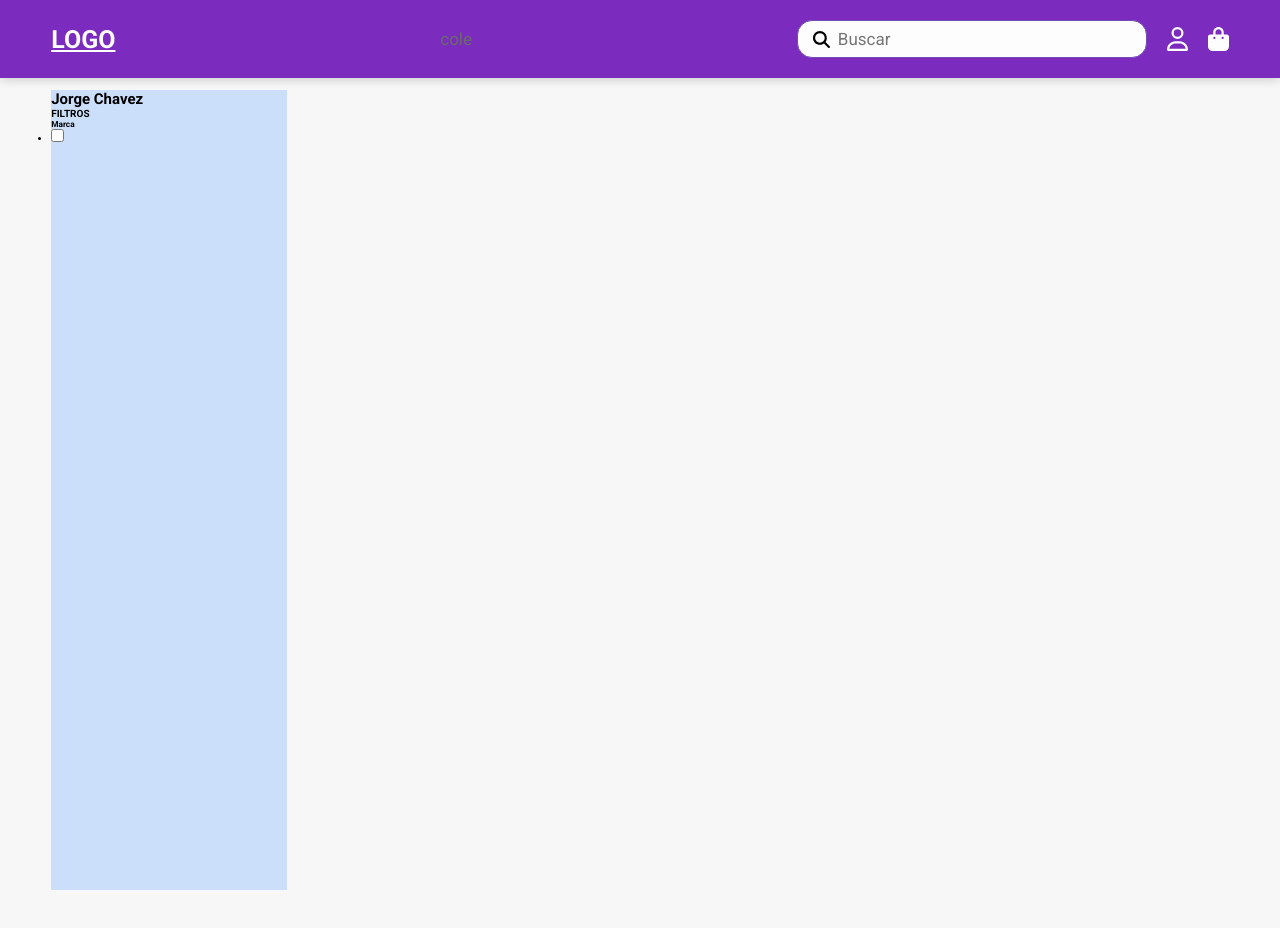
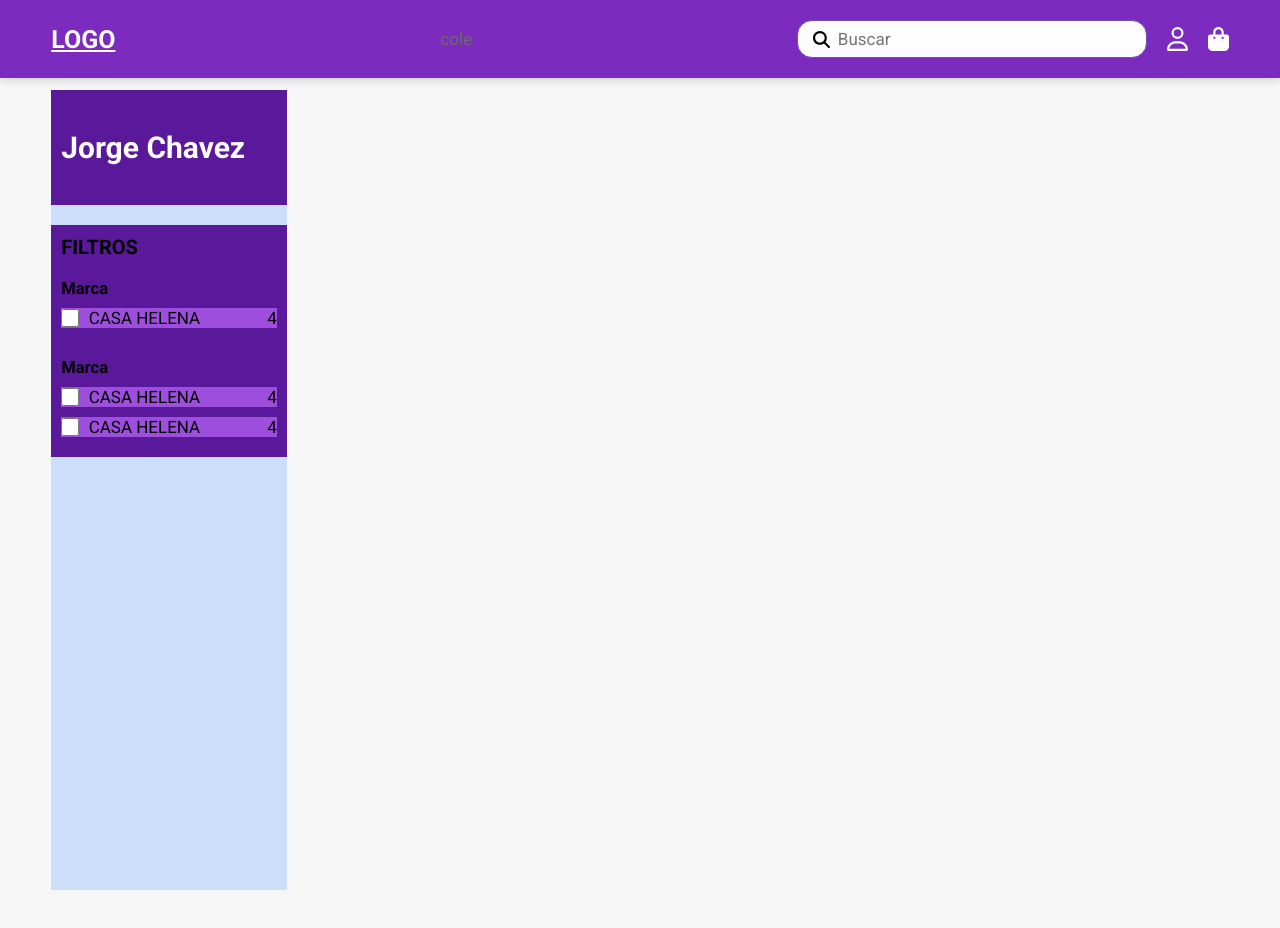
Before and after one commit to migueljarecca/escolar-plus, a React (Vite) app in the folder client/: page /uniforms/1 in a window 1280 px wide. Shown: the top 928 px of the page. Built offline with nearby package versions, Linux system fonts and the light colour scheme; no server answers.

Commit message:
se realiza los filtros aun la mitad del html

```diff
--- a/client/src/App.css
+++ b/client/src/App.css
@@ -244,6 +244,62 @@ body {
   height: 100vh;
 }
 
+.left-sidebar .div-cole-title {
+  display: flex;
+  padding: 4rem 1rem;
+  background: #5a189a;
+  color: #fdfdfd;
+}
+
+.left-sidebar .div-cole-title h1 {
+  font-size: 3rem;
+}
+
+.left-sidebar .div-cole-filtro {
+  margin-top: 2rem;
+  padding: 1rem;
+  background: #5a189a;
+  font-size: 2rem;
+}
+
+.left-sidebar .section-filter h5 {
+  padding-top: 2rem;
+}
+
+.left-sidebar .section-filter ul {
+  list-style: none;
+}
+
+.left-sidebar .section-filter .div-button {
+  display: flex;
+  margin-top: 1rem;
+  margin-bottom: 1rem;
+  align-items: center;
+  background: #9d4edd;
+  cursor: pointer;
+}
+
+.section-filter .div-button input {
+  width: 20px;
+  height: 20px;
+  vertical-align: middle;
+  border-radius: 6px;
+  margin-right: 1rem;
+  border: 1px solid #ccc;
+  cursor: pointer;
+  /* background: #fff */
+}
+
+.section-filter .div-button label {
+  display: flex;
+  font-size: 1.7rem;
+  justify-content: space-between;
+  width: 100%;
+  cursor: pointer;
+}
+
+
+
 .container-uniform .main-content {
   /* background: #cbdffa; */
   flex-basis: 75%;
--- a/client/src/pages/UniformsPage.jsx
+++ b/client/src/pages/UniformsPage.jsx
@@ -34,25 +34,50 @@ export const UniformsPage = () => {
             <div className="container-uniform">
 
                 <aside className="left-sidebar">
-                    <div>
+                    <div className='div-cole-title'>
                         <h1>Jorge Chavez</h1>
                     </div>
 
-                    <div>
+                    <div className='div-cole-filtro'>
                         <h4>FILTROS</h4>
-                        <section class="catalog-facet">
+                        <section class="section-filter">
                             <h5>Marca <i class="fa fa-chevron-up" aria-hidden="true"></i></h5>
                             <div>
                                 <ul>
-                                    <li class="facet-filter">
-                                        <div role="button" title="CASA HELENA" tabindex="0" class="">
-                                            <span class="ripley-checkbox">
-                                                <input id="casa-helena-checkbox" name="brand" type="checkbox" value="CASA_HELENA"/>
-                                                {/* <label for="casa-helena-checkbox">
-                                                    <span>CASA HELENA</span>
-                                                    <span class="badge-count">4</span>
-                                                </label> */}
-                                            </span>
+                                    <li>
+                                        <div class="div-button" role="button" title="CASA HELENA" tabindex="0">
+                                            <input id="casa-helena-checkbox" name="brand" type="checkbox" value="CASA_HELENA"/>
+                                            <label for="casa-helena-checkbox">
+                                                <span>CASA HELENA</span>
+                                                <span class="badge-count">4</span>
+                                            </label>
+                                        </div>
+                                    </li>
+                                </ul>
+                            </div>
+                        </section>
+
+                        <section class="section-filter">
+                            <h5>Marca <i class="fa fa-chevron-up" aria-hidden="true"></i></h5>
+                            <div>
+                                <ul>
+                                    <li>
+                                        <div class="div-button" role="button" title="CASA HELENA" tabindex="0">
+                                            <input id="casa-helena-checkbox" name="brand" type="checkbox" value="CASA_HELENA"/>
+                                            <label for="casa-helena-checkbox">
+                                                <span>CASA HELENA</span>
+                                                <span class="badge-count">4</span>
+                                            </label>
+                                        </div>
+                                    </li>
+
+                                    <li>
+                                        <div class="div-button" role="button" title="CASA HELENA" tabindex="0">
+                                            <input id="casa-helena-checkbox" name="brand" type="checkbox" value="CASA_HELENA"/>
+                                            <label for="casa-helena-checkbox">
+                                                <span>CASA HELENA</span>
+                                                <span class="badge-count">4</span>
+                                            </label>
                                         </div>
                                     </li>
                                 </ul>
```
